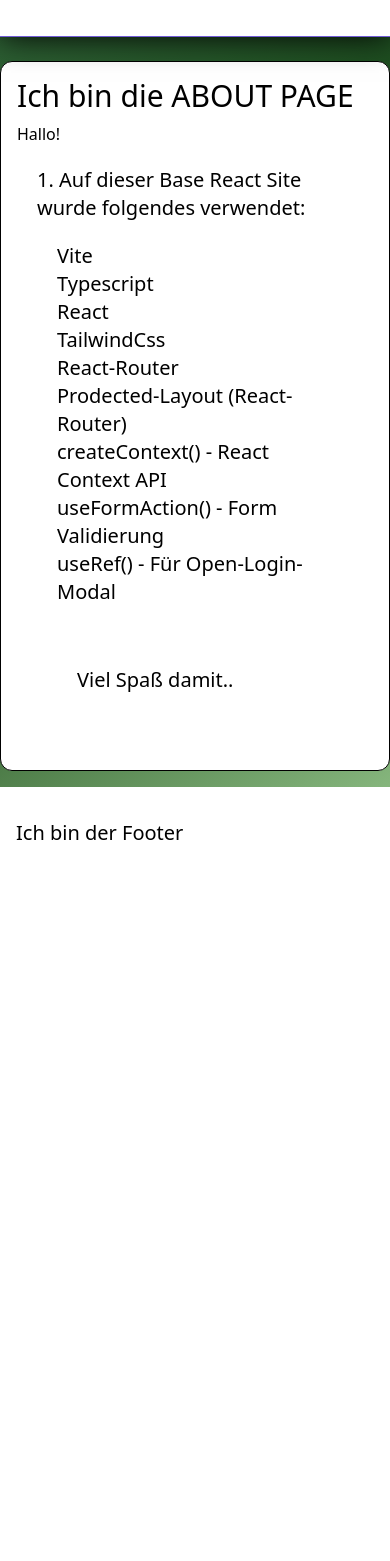
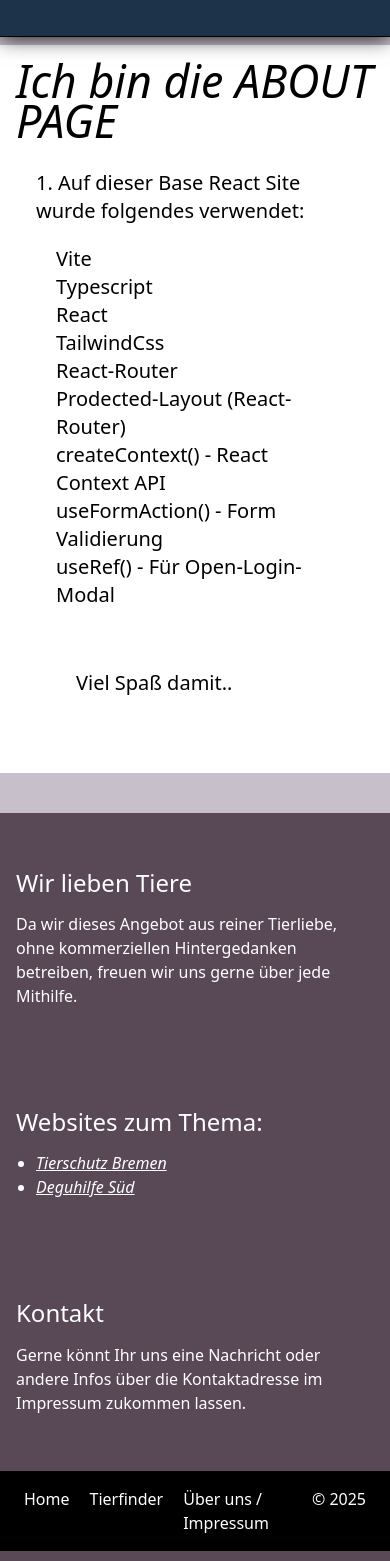
Before and after one commit to kaktusgarten/tiervermittlung, a React (Vite) app in the folder frontend/: page /about in a window 390 px wide. Shown: the part 68-1629 px from the top of the page. Before the commit the page ends 1055 px from the top, so only its background shows below. Built offline with nearby package versions, Linux system fonts and the light colour scheme.

Commit message:
Headlines, Footer, Header angepasst. Farbschema integriert

```diff
--- a/frontend/src/App.css
+++ b/frontend/src/App.css
@@ -32,6 +32,23 @@
     font-size: 1.25rem; /* text-xl */
     line-height: 1.75rem;
   }
+  h1 {
+    font-size: 2.8rem;
+    font-style: italic;
+    line-height: 2.5rem;
+  }
+  h2 {
+    font-size: 2.8rem;
+    font-style: italic;
+    line-height: 2.5rem;
+  }
+  h3 {
+    font-weight: 500;
+    font-size: 1.5rem;
+    font-style: normal;
+    line-height: 1.8rem;
+    padding-bottom: 0.6em;
+  }
 }
 
 @import "./styles/index.css";
@@ -39,21 +56,21 @@
 /* BACKGROUND VERLAUF FÜR THEME "Dark" und "Light" ################### */
 
 html[data-theme="light"] .page {
-  background: #b2e3a6;
-  background: linear-gradient(
+  background: #c7c0ca;
+  /* background: linear-gradient(
     329deg,
     rgba(178, 227, 166, 1) 0%,
     rgba(18, 64, 17, 1) 56%,
     rgba(51, 102, 59, 1) 100%
-  );
+  ); */
 }
 
 html[data-theme="dark"] .page {
-  background: #284a24;
+  /* background: #284a24;
   background: linear-gradient(
     329deg,
     rgba(40, 74, 36, 1) 0%,
     rgba(16, 43, 16, 1) 56%,
     rgba(6, 26, 9, 1) 100%
-  );
+  ); */
 }
--- a/frontend/src/components/Footer.tsx
+++ b/frontend/src/components/Footer.tsx
@@ -1,9 +1,85 @@
+import { NavLink } from "react-router";
 export default function Footer() {
   return (
     <>
-      <header className="p-4">
-        <h1 className="text-xl">Ich bin der Footer</h1>
-      </header>
+      <footer>
+        <section className="bg-[#594856] py-4 min-h-[20px] text-white">
+          <div className="container m-auto">
+            <div className="grid md:grid-cols-3 gap-5">
+              {/* Spalte 1 #################################### */}
+              <section className="p-4 py-10">
+                <h3 className="text-white">Wir lieben Tiere</h3>
+                <span>
+                  Da wir dieses Angebot aus reiner Tierliebe, ohne kommerziellen
+                  Hintergedanken betreiben, freuen wir uns gerne über jede
+                  Mithilfe.
+                </span>
+              </section>
+
+              {/* Spalte 2 #################################### */}
+              <section className="p-4 py-10">
+                <h3 className="text-white">Websites zum Thema:</h3>
+                <span>
+                  <ul className="list-[disc] pl-5">
+                    <li>
+                      <a
+                        href="https://www.bremer-tierschutzverein.de/tiervermittlung/unsere-tiere.html"
+                        title="Bremer Tierschutzverein e.V."
+                        className="underline italic"
+                      >
+                        Tierschutz Bremen
+                      </a>
+                    </li>
+                    <li>
+                      <a
+                        href="https://deguhilfe-sued.de/"
+                        title="Deguhilfe Süd"
+                        className="underline italic"
+                      >
+                        Deguhilfe Süd
+                      </a>
+                    </li>
+                  </ul>
+                </span>
+              </section>
+
+              {/* Spalte 3 #################################### */}
+              <section className="p-4 py-10">
+                <h3 className="text-white">Kontakt</h3>
+                <span>
+                  Gerne könnt Ihr uns eine Nachricht oder andere Infos über die
+                  Kontaktadresse im Impressum zukommen lassen.
+                </span>
+              </section>
+            </div>
+          </div>
+        </section>
+
+        <section className="bg-[#000] px-4 py-2">
+          <div className="container m-auto grid grid-cols-[1fr_auto] gap-4">
+            <div className="p-2">
+              <nav className="">
+                <ul className="flex gap-5 text-white">
+                  <li>
+                    <NavLink to="/">Home</NavLink>
+                  </li>
+                  <li>
+                    <NavLink to="/tier-suchen">Tierfinder</NavLink>
+                  </li>
+                  <li>
+                    <NavLink to="/about">Über uns / Impressum</NavLink>
+                  </li>
+                </ul>
+              </nav>
+            </div>
+            <div className="p-2 text-white">© 2025</div>
+          </div>
+        </section>
+
+        <section className="bg-[#594856] py-1 min-h-[10px] text-white">
+          <div className="container m-auto grid grid-cols-[1fr_auto] gap-4"></div>
+        </section>
+      </footer>
     </>
   );
 }
--- a/frontend/src/components/Header.tsx
+++ b/frontend/src/components/Header.tsx
@@ -5,7 +5,7 @@ export default function Header() {
     <>
       <header className="p-4">
         <nav className="">
-          <ul className="flex gap-5 text-base">
+          <ul className="flex gap-5 text-base text-white">
             <li>
               <NavLink to="/">Home</NavLink>
             </li>
--- a/frontend/src/layouts/MainLayout.tsx
+++ b/frontend/src/layouts/MainLayout.tsx
@@ -4,22 +4,19 @@ import Footer from "../components/Footer";
 export default function MainLayout() {
   return (
     <>
-      <div className="page flex flex-col min-h-screen bg-[#a0c2b5]">
-        <div className="py-4 sticky top-0 bg-base-100 border-b z-100 -translate-y-2 shadow-[0_0_30px_#000] border-[#715bd6]">
+      <div className="page flex flex-col min-h-screen">
+        <div className="py-4 sticky top-0 bg-[#1D3349] border-b z-100 -translate-y-2 shadow-[0_0_20px_#000] border-[#000]">
           <div className="container m-auto">
             <Header></Header>
           </div>
         </div>
 
-        <div className="container m-auto flex-1 my-4 border rounded-xl bg-base-100 md:p-8 ">
+        <div className="container m-auto flex-1 mb-10 bg-base-100 md:p-8 ">
           <Outlet></Outlet>
         </div>
 
-        <div className="bg-base-100 py-4 min-h-[200px]">
-          <div className="container m-auto">
-            <Footer></Footer>
-          </div>
-        </div>
+        <Footer></Footer>
+
       </div>
     </>
   );
--- a/frontend/src/pages/AboutPage.tsx
+++ b/frontend/src/pages/AboutPage.tsx
@@ -2,8 +2,7 @@ export default function AboutPage() {
   return (
     <>
       <main className="p-4">
-        <h2 className="mb-2 text-3xl">Ich bin die ABOUT PAGE</h2>
-        <h2>Hallo!</h2>
+        <h1 className="mb-2">Ich bin die ABOUT PAGE</h1>
         <div className="p-5">
           <p className="text-xl">
             1. Auf dieser Base React Site wurde folgendes verwendet:
--- a/frontend/src/pages/AddAnimalPage.tsx
+++ b/frontend/src/pages/AddAnimalPage.tsx
@@ -4,7 +4,7 @@ export default function AddAnimalPage() {
   return (
     <>
       <main className="p-4">
-        <h2 className="mb-2 text-5xl font-bold pt-5">Registrier dein Tier</h2>
+        <h1 className="mb-2">Registrier dein Tier</h1>
         <p className="my-10 text-xl">
           Hier kannst Du die Informationen zu deinem Tier einstellen
         </p>
--- a/frontend/src/pages/AdminBereichPage.tsx
+++ b/frontend/src/pages/AdminBereichPage.tsx
@@ -2,7 +2,7 @@ export default function AdminBereichPage() {
   return (
     <>
       <main className="p-4">
-        <h2 className="mb-2 text-5xl font-bold pt-5">Admin Bereich</h2>
+        <h1 className="mb-2">Admin Bereich</h1>
         <p className="my-10 text-xl">Hier ist alles für den Admin zu finden.</p>
       </main>
     </>
--- a/frontend/src/pages/HomePage.tsx
+++ b/frontend/src/pages/HomePage.tsx
@@ -2,7 +2,7 @@ export default function HomePage() {
   return (
     <>
       <main className="p-4">
-        <h2 className="mb-2 text-3xl">Wir lieben Tiere....</h2>
+        <h1 className="mb-2">Wir lieben Tiere....</h1>
         <div className="p-5">Hier entsteht unsere Tiervermittlungsseite</div>
 
         <section className="grid xl:grid-cols-3 md:grid-cols-2 gap-3">
--- a/frontend/src/pages/LoginPage.tsx
+++ b/frontend/src/pages/LoginPage.tsx
@@ -4,7 +4,7 @@ export default function LoginPage() {
   return (
     <>
       <main className="p-4">
-        <h2 className="mb-2 text-5xl font-bold pt-5">Anmeldung</h2>
+        <h1 className="mb-2">Anmeldung</h1>
         <div className="max-w-[600px] w-[100%] mx-auto">
           <LoginForm />
         </div>
--- a/frontend/src/pages/RegistrierungPage.tsx
+++ b/frontend/src/pages/RegistrierungPage.tsx
@@ -4,7 +4,7 @@ export default function RegistrierungPage() {
   return (
     <>
       <main className="p-4">
-        <h2 className="mb-2 text-5xl font-bold pt-5">Registrierung</h2>
+        <h1 className="mb-2">Registrierung</h1>
         <p className="my-10 text-xl">
           Hier kannst Du dich registrieren um ein Tier auf unserer Seite
           einzustellen.
--- a/frontend/src/pages/SearchAnimalPage.tsx
+++ b/frontend/src/pages/SearchAnimalPage.tsx
@@ -2,9 +2,7 @@ export default function SearchAnimalPage() {
   return (
     <>
       <main className="p-4">
-        <h2 className="mb-2 text-5xl font-bold pt-5">
-          Suchseite - Finde Dein neues Haustier
-        </h2>
+        <h1 className="mb-2pt-5">Suchseite - Finde Dein neues Haustier</h1>
       </main>
     </>
   );
--- a/frontend/src/pages/UserProfilePage.tsx
+++ b/frontend/src/pages/UserProfilePage.tsx
@@ -2,7 +2,7 @@ export default function UserProfilePage() {
   return (
     <>
       <main className="p-4">
-        <h2 className="mb-2 text-5xl font-bold pt-5">Benutzerprofil Seite</h2>
+        <h1 className="mb-2">Benutzerprofil Seite</h1>
         <p className="my-10 text-xl">
           Hier kannst Du alle Infos zu deinem Konto
         </p>
```
Also changed, not shown: frontend/public/img/mood-bild-1.png (added).
